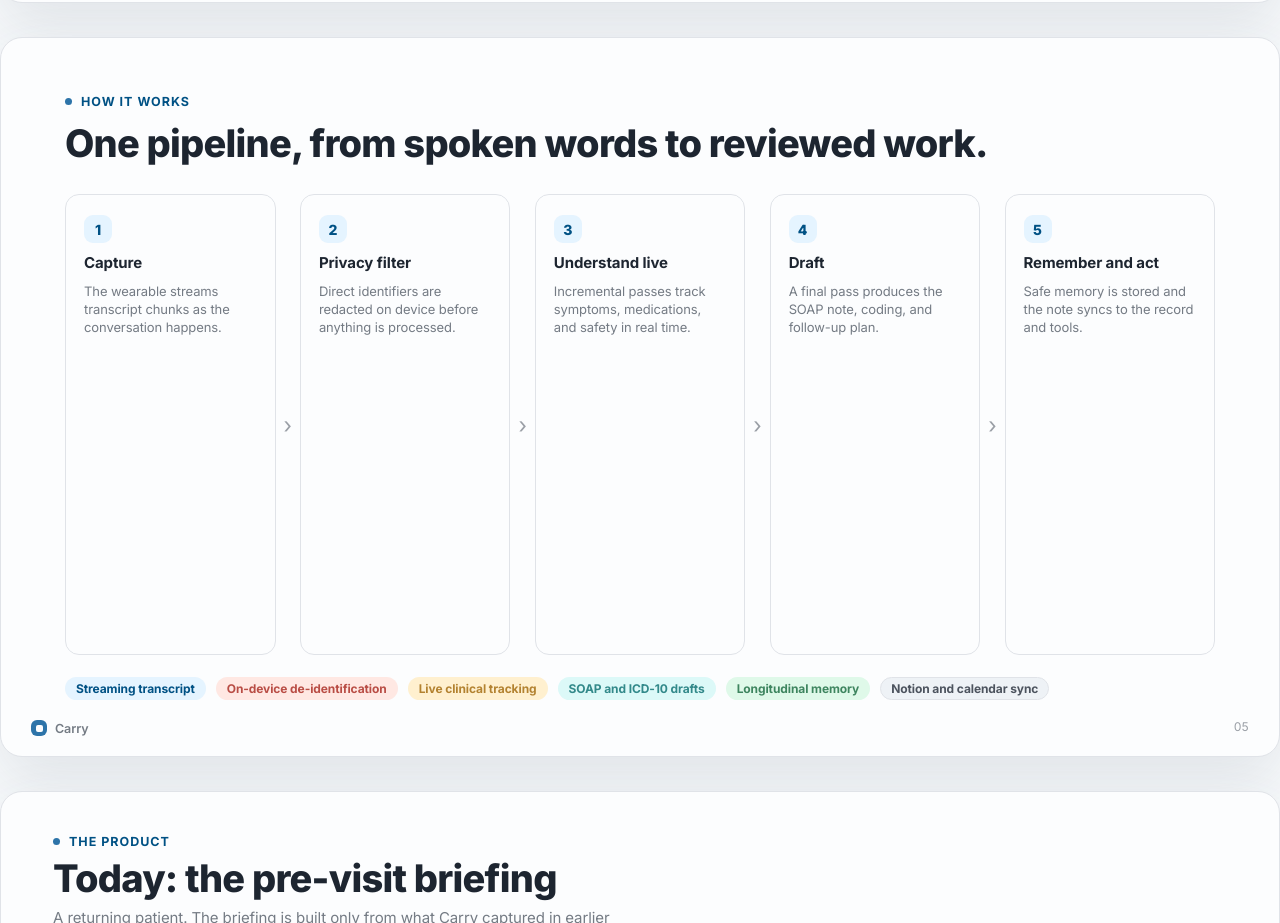
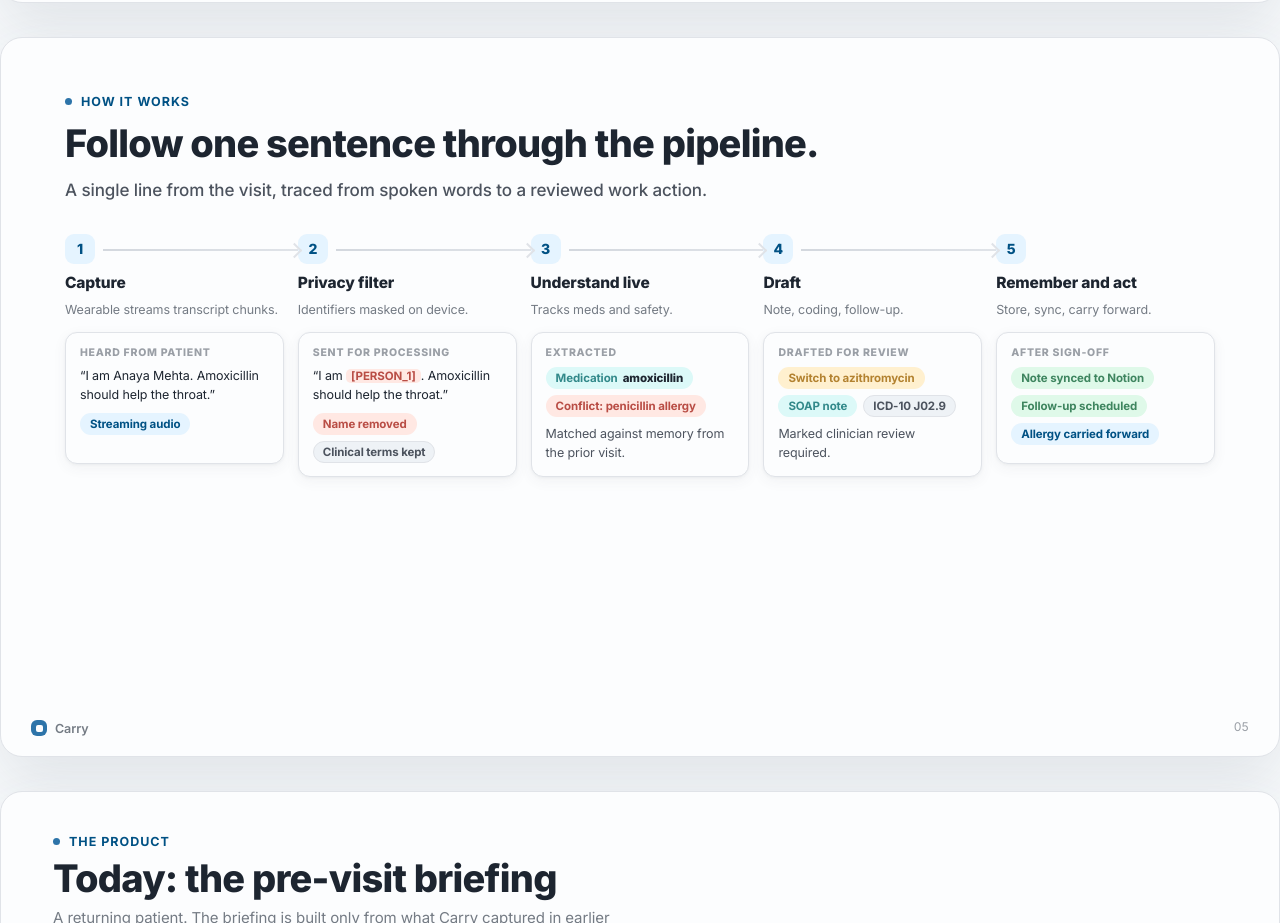
Before and after one commit to sankalp-nagaonkar/carry-ai, a website: page deck/index.html in a window 1280 px wide. Shown: the part 3025-3948 px from the top of the page. Drawn offline with Linux system fonts and the light colour scheme.

Commit message:
Redesign 'How it works' as a data-trace pipeline (one sentence, end to end)

```diff
--- a/deck/index.html
+++ b/deck/index.html
@@ -126,13 +126,28 @@ p{margin:0;}
 .jrow .jb{font-size:15.5px;color:var(--ink-2);line-height:1.45;}
 .jrow .jb b{color:var(--ink);font-weight:650;}
 
-/* pipeline */
-.pipe{display:flex;align-items:stretch;gap:0;flex:1;}
-.step{flex:1;background:var(--paper);border:1px solid var(--line);border-radius:14px;padding:20px 18px;display:flex;flex-direction:column;gap:10px;position:relative;}
-.step .sn{width:28px;height:28px;border-radius:9px;background:var(--accent-wash);color:var(--accent-ink);font-weight:800;font-size:14px;display:flex;align-items:center;justify-content:center;}
-.step h4{margin:0;font-size:15px;font-weight:700;}
-.step p{font-size:13px;color:var(--ink-3);line-height:1.4;}
-.arrow{align-self:center;color:var(--faint);font-size:22px;padding:0 8px;flex:none;}
+/* pipeline v2: data trace */
+.trace{display:grid;grid-template-columns:repeat(5,1fr);column-gap:14px;flex:1;align-content:start;}
+.tcol{display:flex;flex-direction:column;gap:14px;min-width:0;}
+.thead{display:flex;flex-direction:column;gap:9px;position:relative;}
+.thead .sn{width:30px;height:30px;border-radius:9px;background:var(--accent-wash);color:var(--accent-ink);font-weight:800;font-size:14px;display:flex;align-items:center;justify-content:center;}
+.thead h4{margin:0;font-size:15.5px;font-weight:740;letter-spacing:-0.01em;}
+.thead p{font-size:12.5px;color:var(--ink-3);line-height:1.4;}
+.trace .tcol:not(:last-child) .thead::after{content:"";position:absolute;top:15px;left:38px;right:-15px;height:2px;background:linear-gradient(90deg,var(--line-2),var(--line));}
+.trace .tcol:not(:last-child) .thead::before{content:"";position:absolute;top:11px;right:-16px;width:9px;height:9px;border-top:2px solid var(--line);border-right:2px solid var(--line);transform:rotate(45deg);z-index:1;}
+.dchip{background:var(--paper);border:1px solid var(--line);border-radius:12px;padding:13px 14px;box-shadow:var(--shadow-md);display:flex;flex-direction:column;gap:8px;min-height:132px;}
+.dchip .dk{font-size:10.5px;font-weight:800;letter-spacing:0.07em;text-transform:uppercase;color:var(--faint);}
+.dchip .quote{font-size:12.5px;line-height:1.5;color:var(--ink);}
+.dchip .quote .nm{color:var(--bad);text-decoration:line-through;text-decoration-color:oklch(56% 0.142 27 / 0.55);}
+.dchip .quote .mask{background:var(--bad-wash);color:var(--bad);border-radius:5px;padding:0 5px;font-size:11.5px;font-weight:650;}
+.dchip .pills{display:flex;flex-wrap:wrap;gap:6px;}
+.dchip .pill{display:inline-flex;align-items:center;gap:5px;font-size:11.5px;font-weight:650;padding:3px 9px;border-radius:999px;background:var(--raised);color:var(--ink-2);border:1px solid var(--line);}
+.dchip .pill b{font-weight:750;color:var(--ink);}
+.dchip .pill.bad{background:var(--bad-wash);color:var(--bad);border-color:transparent;}
+.dchip .pill.warn{background:var(--warn-wash);color:var(--warn);border-color:transparent;}
+.dchip .pill.good{background:var(--good-wash);color:var(--good);border-color:transparent;}
+.dchip .pill.teal{background:var(--teal-wash);color:var(--teal);border-color:transparent;}
+.dchip .pill.accent{background:var(--accent-wash);color:var(--accent-ink);border-color:transparent;}
 
 /* screenshot slides */
 .shot-slide .pad{padding:42px 52px 48px;}
@@ -314,26 +329,60 @@ mark.safe{background:var(--bad-wash);color:var(--bad);border-radius:5px;padding:
     <div class="pad">
       <div class="head">
         <span class="kicker">How it works</span>
-        <h2>One pipeline, from spoken words to reviewed work.</h2>
+        <h2>Follow one sentence through the pipeline.</h2>
+        <p class="lead" style="font-size:17px;">A single line from the visit, traced from spoken words to a reviewed work action.</p>
       </div>
-      <div class="pipe">
-        <div class="step"><span class="sn">1</span><h4>Capture</h4><p>The wearable streams transcript chunks as the conversation happens.</p></div>
-        <span class="arrow">&rsaquo;</span>
-        <div class="step"><span class="sn">2</span><h4>Privacy filter</h4><p>Direct identifiers are redacted on device before anything is processed.</p></div>
-        <span class="arrow">&rsaquo;</span>
-        <div class="step"><span class="sn">3</span><h4>Understand live</h4><p>Incremental passes track symptoms, medications, and safety in real time.</p></div>
-        <span class="arrow">&rsaquo;</span>
-        <div class="step"><span class="sn">4</span><h4>Draft</h4><p>A final pass produces the SOAP note, coding, and follow-up plan.</p></div>
-        <span class="arrow">&rsaquo;</span>
-        <div class="step"><span class="sn">5</span><h4>Remember and act</h4><p>Safe memory is stored and the note syncs to the record and tools.</p></div>
-      </div>
-      <div style="margin-top:22px;display:flex;gap:10px;flex-wrap:wrap;">
-        <span class="tag accent">Streaming transcript</span>
-        <span class="tag bad">On-device de-identification</span>
-        <span class="tag warn">Live clinical tracking</span>
-        <span class="tag teal">SOAP and ICD-10 drafts</span>
-        <span class="tag good">Longitudinal memory</span>
-        <span class="tag">Notion and calendar sync</span>
+      <div class="trace">
+        <div class="tcol">
+          <div class="thead"><span class="sn">1</span><h4>Capture</h4><p>Wearable streams transcript chunks.</p></div>
+          <div class="dchip">
+            <span class="dk">Heard from patient</span>
+            <div class="quote">“I am Anaya Mehta. Amoxicillin should help the throat.”</div>
+            <div class="pills"><span class="pill accent">Streaming audio</span></div>
+          </div>
+        </div>
+        <div class="tcol">
+          <div class="thead"><span class="sn">2</span><h4>Privacy filter</h4><p>Identifiers masked on device.</p></div>
+          <div class="dchip">
+            <span class="dk">Sent for processing</span>
+            <div class="quote">“I am <span class="mask">[PERSON_1]</span>. Amoxicillin should help the throat.”</div>
+            <div class="pills"><span class="pill bad">Name removed</span><span class="pill">Clinical terms kept</span></div>
+          </div>
+        </div>
+        <div class="tcol">
+          <div class="thead"><span class="sn">3</span><h4>Understand live</h4><p>Tracks meds and safety.</p></div>
+          <div class="dchip">
+            <span class="dk">Extracted</span>
+            <div class="pills">
+              <span class="pill teal">Medication <b>amoxicillin</b></span>
+              <span class="pill bad">Conflict: penicillin allergy</span>
+            </div>
+            <div class="quote" style="color:var(--ink-2)">Matched against memory from the prior visit.</div>
+          </div>
+        </div>
+        <div class="tcol">
+          <div class="thead"><span class="sn">4</span><h4>Draft</h4><p>Note, coding, follow-up.</p></div>
+          <div class="dchip">
+            <span class="dk">Drafted for review</span>
+            <div class="pills">
+              <span class="pill warn">Switch to azithromycin</span>
+              <span class="pill teal">SOAP note</span>
+              <span class="pill">ICD-10 J02.9</span>
+            </div>
+            <div class="quote" style="color:var(--ink-2)">Marked clinician review required.</div>
+          </div>
+        </div>
+        <div class="tcol">
+          <div class="thead"><span class="sn">5</span><h4>Remember and act</h4><p>Store, sync, carry forward.</p></div>
+          <div class="dchip">
+            <span class="dk">After sign-off</span>
+            <div class="pills">
+              <span class="pill good">Note synced to Notion</span>
+              <span class="pill good">Follow-up scheduled</span>
+              <span class="pill accent">Allergy carried forward</span>
+            </div>
+          </div>
+        </div>
       </div>
     </div>
     <div class="wmark"><span class="dot"></span>Carry</div>
```
Also changed, not shown: 1 other file.
